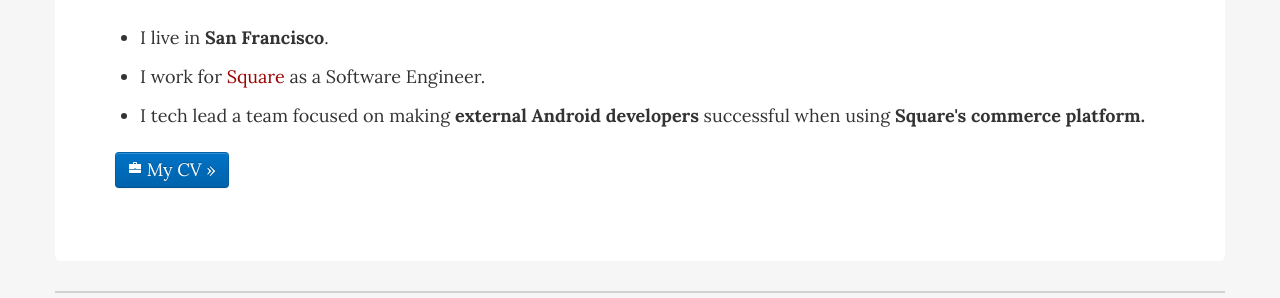
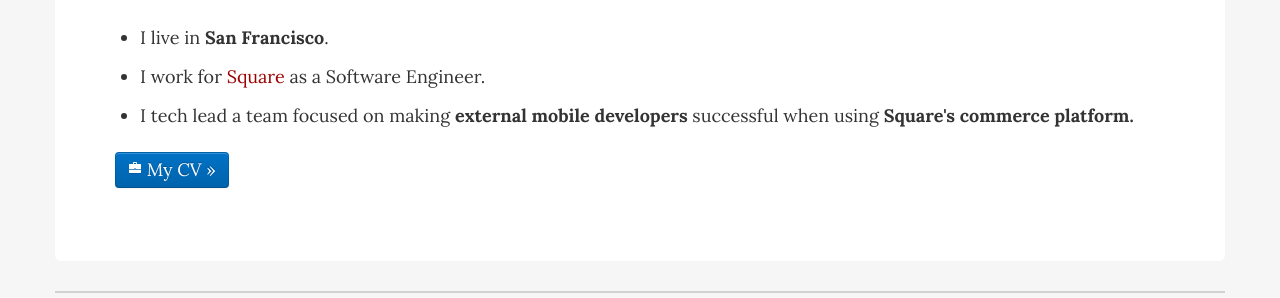
Before and after one commit to pyricau/pyricau.github.com, a Jekyll site: the page built from index.html, in a window 1280 px wide. Shown: the part 208-506 px from the top of the page. Built offline with Jekyll 4.4.1, drawn with Linux system fonts in a browser that asks for light colours.

Commit message:
Update index.html

```diff
--- a/index.html
+++ b/index.html
@@ -10,7 +10,7 @@ layout: base
 		<ul>
 			<li>I live in <strong>San Francisco</strong>.</li>
 			<li>I work for <a href="http://squareup.com/">Square</a> as a Software Engineer.
-			<li>I tech lead a team focused on making <strong>external Android developers</strong> successful when using <strong>Square's commerce platform.</strong></li>
+			<li>I tech lead a team focused on making <strong>external mobile developers</strong> successful when using <strong>Square's commerce platform.</strong></li>
 		</ul>
 	</p>
 	<p><a class="btn btn-info" href="/cv.html"><i class="icon-briefcase icon-white"></i> My CV &raquo;</a></p>
```
